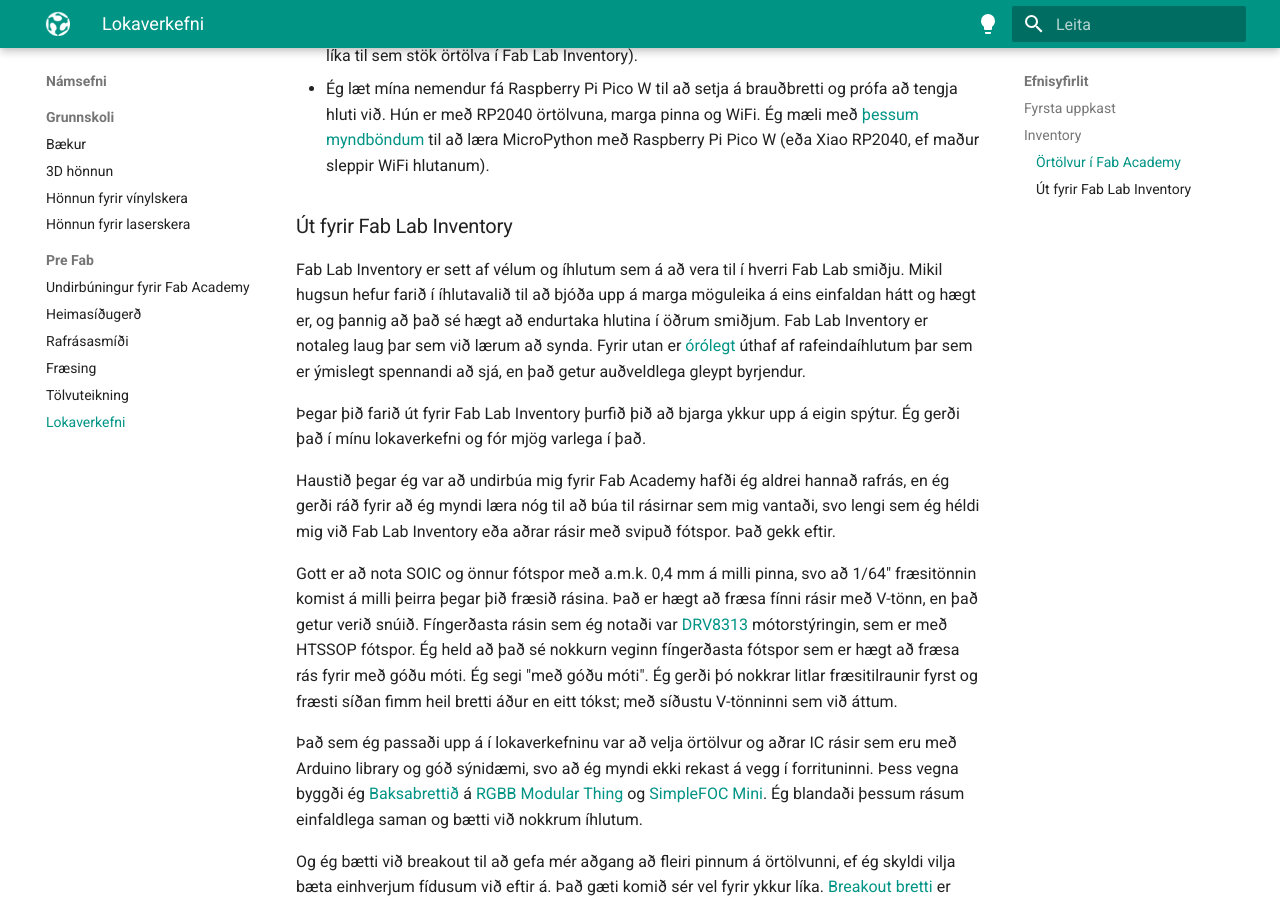
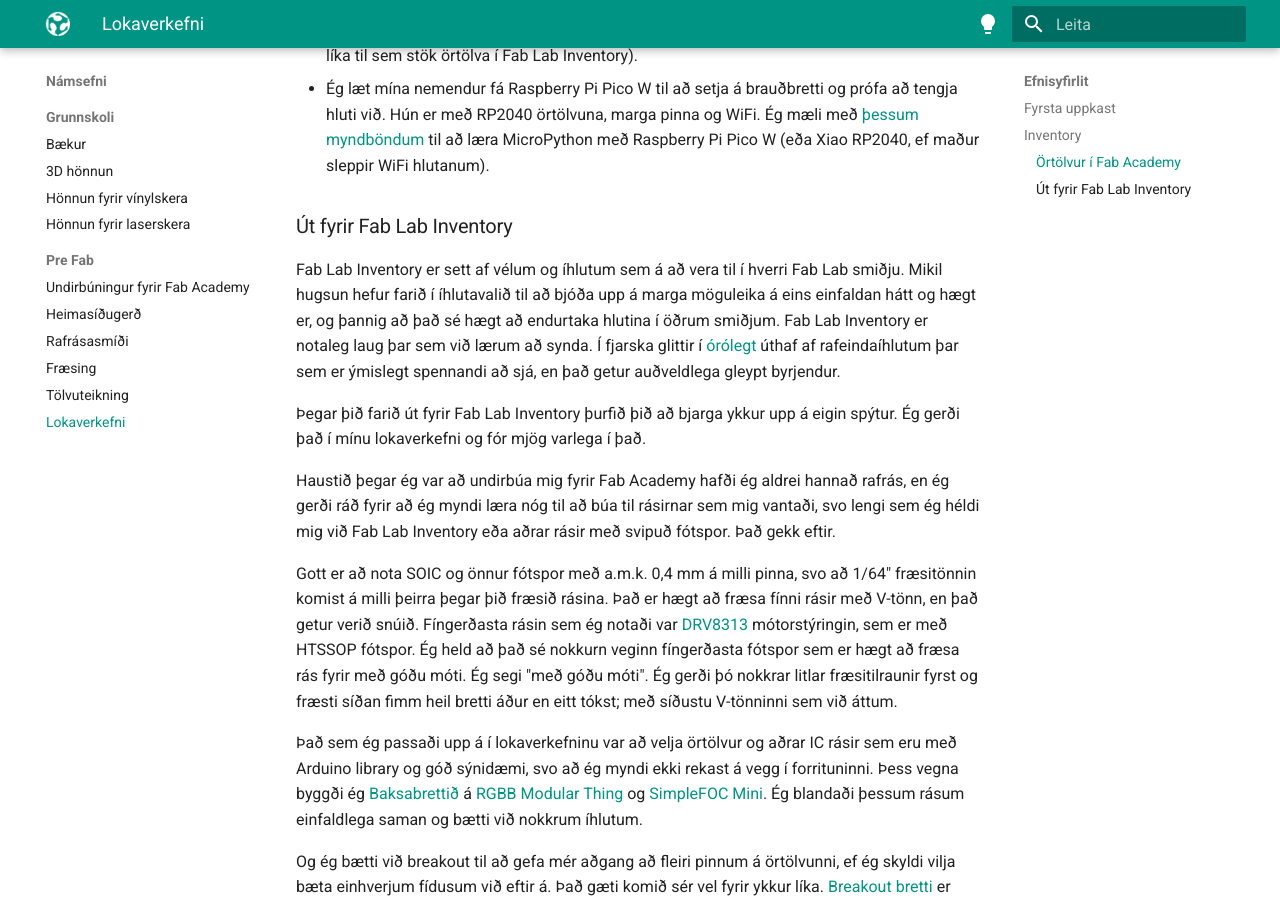
Before and after one commit to fablabisastaff/fabisa_site, an MkDocs documentation site: the page built from docs/Námsefni/Pre-Fab/5-lokaverkefni.md, in a window 1280 px wide and 900 px high, scrolled down 2083 px. Built offline with MkDocs 1.6.1 and Material for MkDocs 9.7.7, drawn with Linux system fonts in a browser that asks for light colours.

Commit message:
small edit

```diff
--- a/docs/Námsefni/Pre-Fab/5-lokaverkefni.md
+++ b/docs/Námsefni/Pre-Fab/5-lokaverkefni.md
@@ -49,7 +49,7 @@
 
 ### Út fyrir Fab Lab Inventory
 
-Fab Lab Inventory er sett af vélum og íhlutum sem á að vera til í hverri Fab Lab smiðju. Mikil hugsun hefur farið í íhlutavalið til að bjóða upp á marga möguleika á eins einfaldan hátt og hægt er, og þannig að það sé hægt að endurtaka hlutina í öðrum smiðjum. Fab Lab Inventory er notaleg laug þar sem við lærum að synda. Fyrir utan er [órólegt](https://en.wikipedia.org/wiki/2020%E2%80%932023_global_chip_shortage){:rel="nofollow"} úthaf af rafeindaíhlutum þar sem er ýmislegt spennandi að sjá, en það getur auðveldlega gleypt byrjendur.
+Fab Lab Inventory er sett af vélum og íhlutum sem á að vera til í hverri Fab Lab smiðju. Mikil hugsun hefur farið í íhlutavalið til að bjóða upp á marga möguleika á eins einfaldan hátt og hægt er, og þannig að það sé hægt að endurtaka hlutina í öðrum smiðjum. Fab Lab Inventory er notaleg laug þar sem við lærum að synda. Í fjarska glittir í [órólegt](https://en.wikipedia.org/wiki/2020%E2%80%932023_global_chip_shortage){:rel="nofollow"} úthaf af rafeindaíhlutum þar sem er ýmislegt spennandi að sjá, en það getur auðveldlega gleypt byrjendur.
 
 Þegar þið farið út fyrir Fab Lab Inventory þurfið þið að bjarga ykkur upp á eigin spýtur. Ég gerði það í mínu lokaverkefni og fór mjög varlega í það.
 
```
